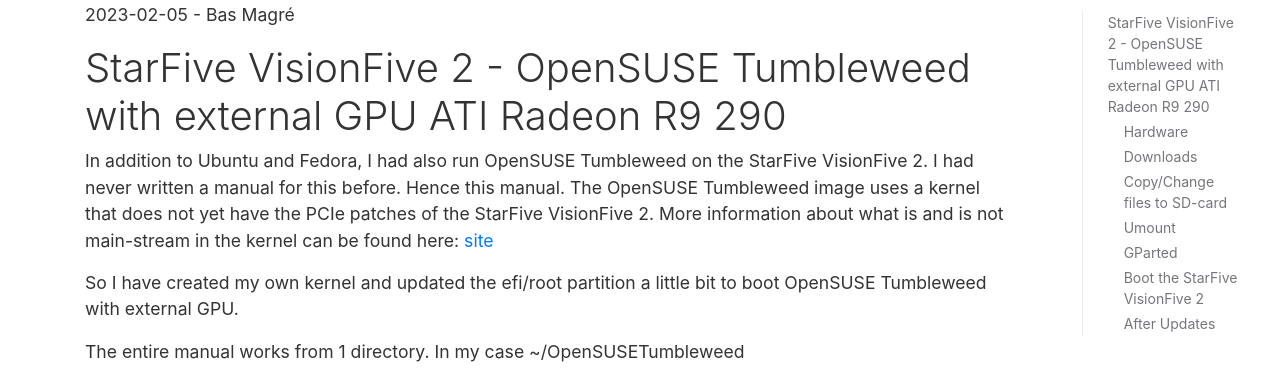
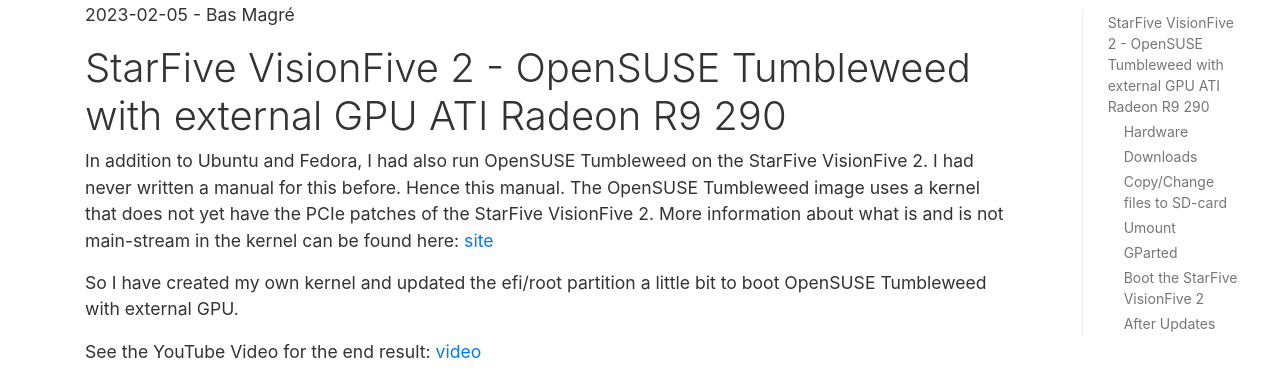
Before and after one commit to Opvolger/Opvolger.github.io, a plain HTML site: page starfiveVisionFive2/OpenSUSEATIRadeonR9_290.html in a window 1280 px wide. Shown: the part 62-440 px from the top of the page. Drawn offline with nearby package versions, Linux system fonts and the light colour scheme.

Commit message:
add youtube video

```diff
--- a/starfiveVisionFive2/OpenSUSEATIRadeonR9_290.html
+++ b/starfiveVisionFive2/OpenSUSEATIRadeonR9_290.html
@@ -94,6 +94,8 @@ be found here: <a
 target="_blank" href="https://rvspace.org/en/project/JH7110_Upstream_Plan">site</a></p>
 <p>So I have created my own kernel and updated the efi/root partition a
 little bit to boot OpenSUSE Tumbleweed with external GPU.</p>
+<p>See the YouTube Video for the end result: <a
+target="_blank" href="https://www.youtube.com/watch?v=65Ruq_NOBe8">video</a></p>
 <p>The entire manual works from 1 directory. In my case
 ~/OpenSUSETumbleweed</p>
 <div class="sourceCode" id="cb1"><pre
```
